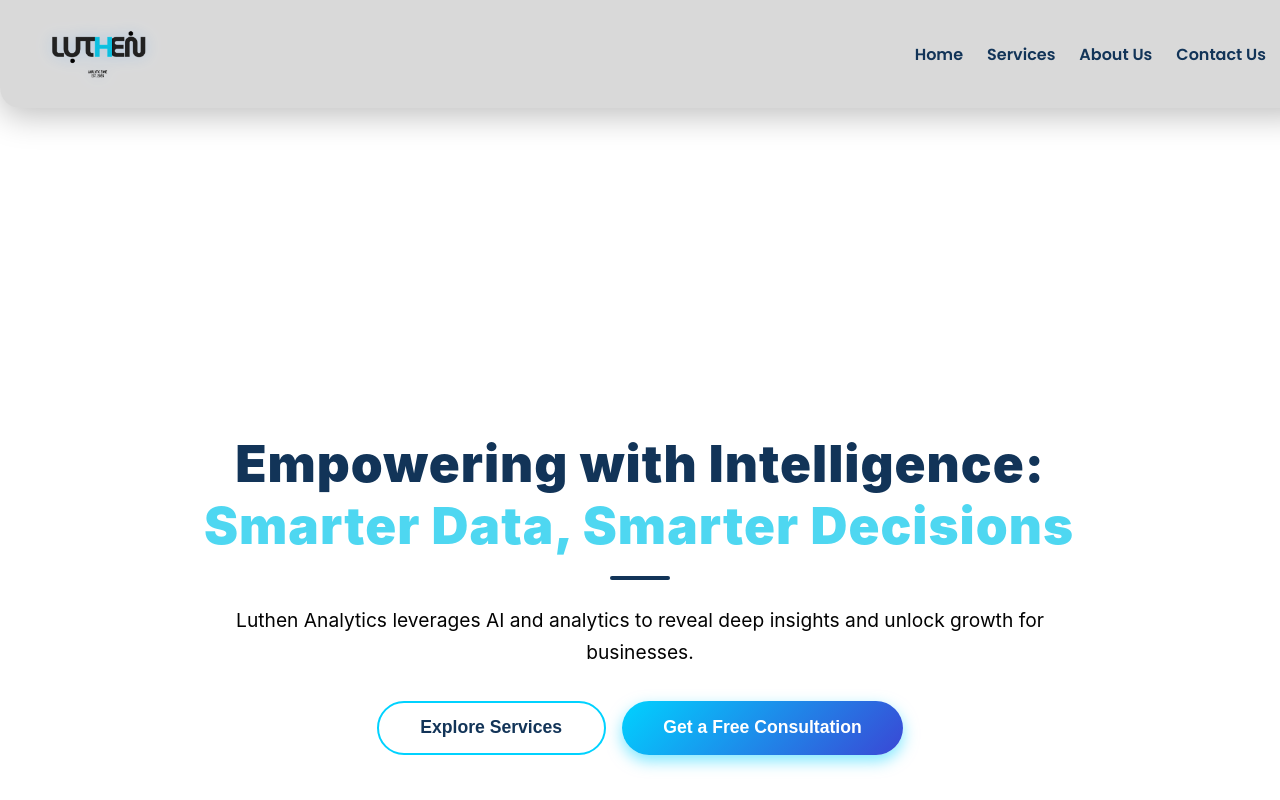
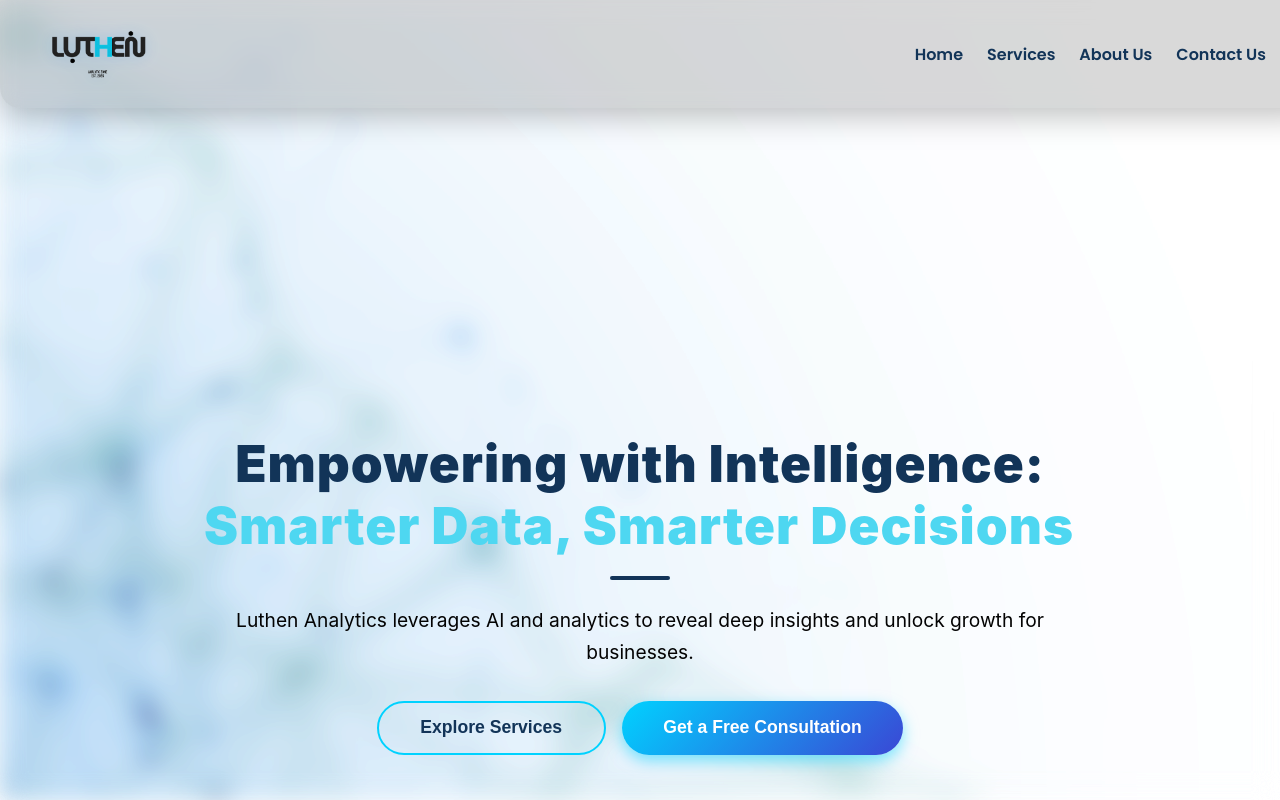
Before and after one commit to akashak0823/Luthen_Analytics, a React (Create React App) app: page / in a window 1280 px wide. Shown: the top 800 px of the page. Built offline with nearby package versions, Linux system fonts and the light colour scheme; the HTML template or start-up script is replaced by a standard one.

Commit message:
Update App.css

```diff
--- a/src/App.css
+++ b/src/App.css
@@ -20,7 +20,7 @@
   left: 0;
   width: 100vw;
   height: 100vh;
-  background: url(''../public/Assets/17973908.jpg'') no-repeat center center / cover;
+  background: url('../public/Assets/17973908.jpg') no-repeat center center / cover;
   z-index: -10;
   filter: blur(12px);
   opacity: 0.35;
```
